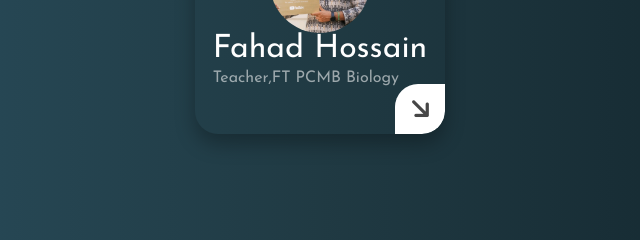
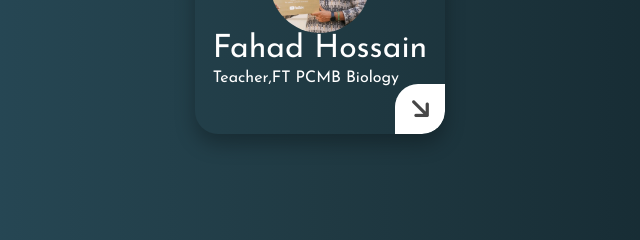
Before and after one commit to Sajid-Kabir/pcmbbiology, a plain HTML site: page index.html in a window 1280 px wide. Shown: the part 391-631 px from the top of the page, 320-960 px from the left. Drawn offline with Linux system fonts and the light colour scheme.

Commit message:
Update index.html

```diff
--- a/index.html
+++ b/index.html
@@ -13,7 +13,7 @@
             <img src="profile.jpg" alt="">
             <div>
                 <p class="user_name">Fahad Hossain</p>
-                <p class="skill">Teacher,FT PCMB Biology </p>
+                <p class="Information">Teacher,FT PCMB Biology </p>
             </div>
             <div class="arr_container center ">
                 <i class="fas fa-arrow-right"></i>
```
